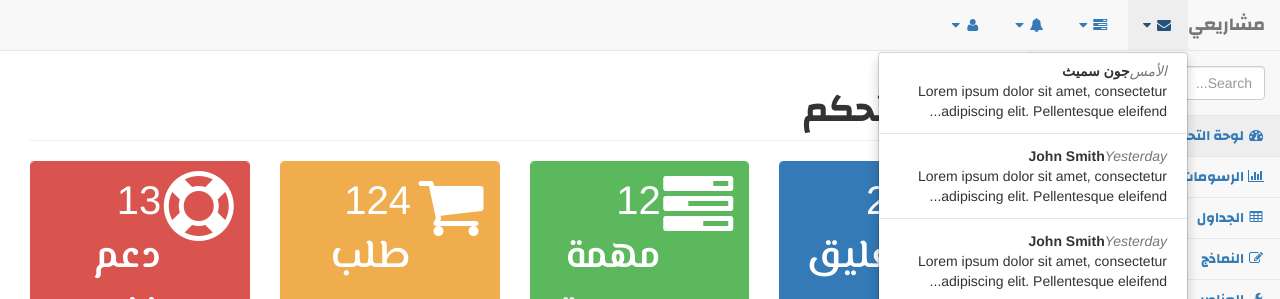
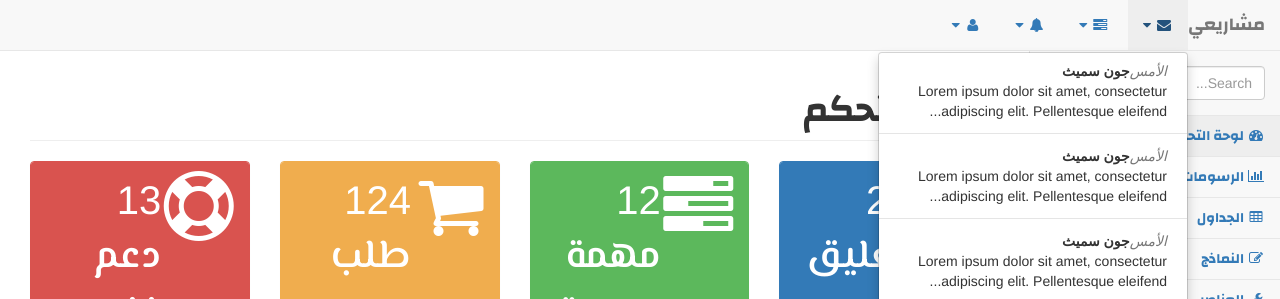
Before and after one commit to shadialahmd/RTL-Dashboard, a plain HTML site: page index.html in a window 1280 px wide. Both pictures are taken after a click on the link 1158 px from the left and 25 px from the top of the page. Shown: the top 299 px of the page. Drawn offline with nearby package versions, Linux system fonts and the light colour scheme.

Commit message:
Update index.html

```diff
--- a/index.html
+++ b/index.html
@@ -86,9 +86,9 @@ src="https://cdnjs.cloudflare.com/ajax/libs/Chart.js/2.9.4/Chart.js">
                         <li>
                             <a href="#">
                                 <div>
-                                    <strong>John Smith</strong>
+                                    <strong>جون سميث</strong>
                                     <span class="pull-right text-muted">
-                                        <em>Yesterday</em>
+                                        <em>الأمس</em>
                                     </span>
                                 </div>
                                 <div>Lorem ipsum dolor sit amet, consectetur adipiscing elit. Pellentesque eleifend...</div>
@@ -98,9 +98,9 @@ src="https://cdnjs.cloudflare.com/ajax/libs/Chart.js/2.9.4/Chart.js">
                         <li>
                             <a href="#">
                                 <div>
-                                    <strong>John Smith</strong>
+                                    <strong>جون سميث</strong>
                                     <span class="pull-right text-muted">
-                                        <em>Yesterday</em>
+                                        <em>الأمس</em>
                                     </span>
                                 </div>
                                 <div>Lorem ipsum dolor sit amet, consectetur adipiscing elit. Pellentesque eleifend...</div>
```
